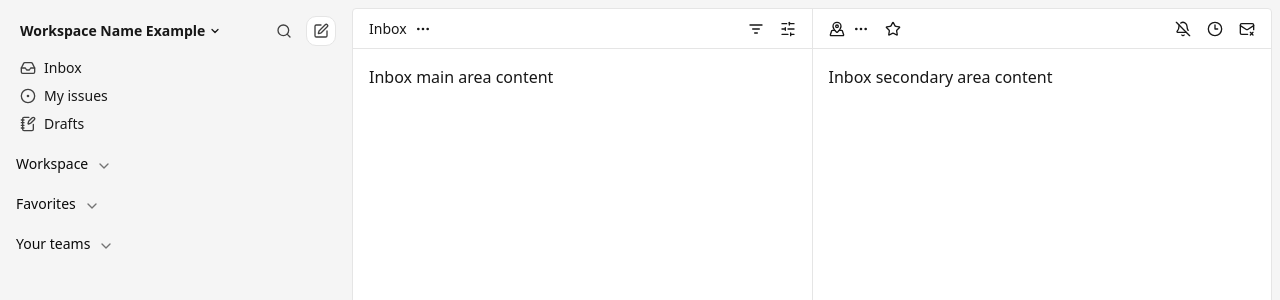
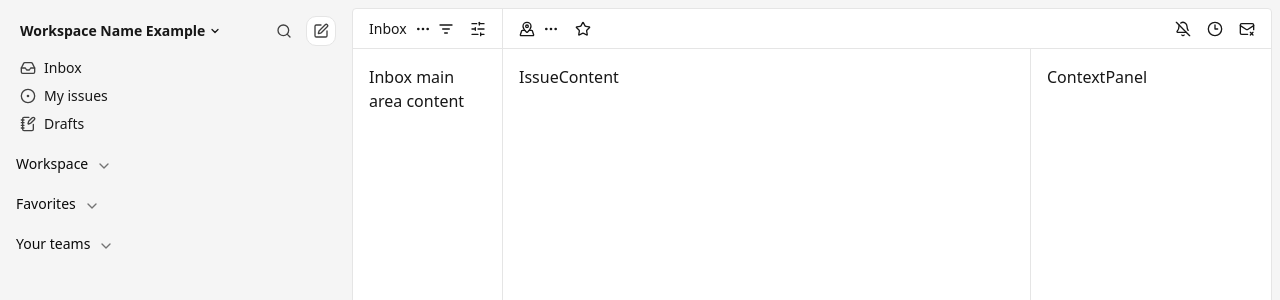
Before and after one commit to coding-wani/super-josefina, a Next.js app: page /inbox in a window 1280 px wide. Shown: the top 300 px of the page. Built offline with nearby package versions, Linux system fonts and the light colour scheme.

Commit message:
feat: add ContextPanel and IssueContent components; update SecondaryArea to support double width preset

```diff
--- /dev/null
+++ b/src/app/inbox/components/ContextPanel/ContextPanel.tsx
@@ -0,0 +1,10 @@
+import { colors } from "@/lib/colors";
+
+export default function ContextPanel() {
+  return (
+    <>
+      <div className={`border-l ${colors.border.primary}`} />
+      <div className="h-full p-4 w-60">ContextPanel</div>
+    </>
+  );
+}
--- /dev/null
+++ b/src/app/inbox/components/IssueContent/IssueContent.tsx
@@ -0,0 +1,3 @@
+export default function IssueContent() {
+  return <div className="h-full p-4 flex-1">IssueContent</div>;
+}
--- a/src/app/inbox/page.tsx
+++ b/src/app/inbox/page.tsx
@@ -8,6 +8,8 @@ import FavouriteSwitcher from "./components/SecondaryHeader/FavouriteSwitcher/Fa
 import SubscriptionSwitcher from "./components/SecondaryHeader/SubscriptionSwitcher/SubscriptionSwitcher";
 import SnoozeOptions from "./components/SecondaryHeader/SnoozeOptions/SnoozeOptions";
 import DeleteNotificationAction from "./components/SecondaryHeader/DeleteNotificationAction/DeleteNotificationAction";
+import IssueContent from "./components/IssueContent/IssueContent";
+import ContextPanel from "./components/ContextPanel/ContextPanel";
 
 export default function InboxPage() {
   return (
@@ -23,7 +25,7 @@ export default function InboxPage() {
         Inbox main area content
       </MainArea>
       <SecondaryArea
-        widthPreset="half"
+        widthPreset="double"
         leftHeaderComponents={[
           <Breadcrumbs key="breadcrumbs" />,
           <SecondaryActionsMenu key="secondary-actions" />,
@@ -35,7 +37,8 @@ export default function InboxPage() {
           <DeleteNotificationAction key="delete-notification-action" />,
         ]}
       >
-        Inbox secondary area content
+        <IssueContent />
+        <ContextPanel />
       </SecondaryArea>
     </>
   );
--- a/src/components/layout/Content/SecondaryArea/SecondaryArea.tsx
+++ b/src/components/layout/Content/SecondaryArea/SecondaryArea.tsx
@@ -6,7 +6,7 @@ import { colors } from "@/lib/colors";
 export interface SecondaryAreaProps {
   leftHeaderComponents?: ReactNode[];
   rightHeaderComponents?: ReactNode[];
-  widthPreset?: "default" | "half";
+  widthPreset?: "default" | "half" | "double";
   children: ReactNode;
 }
 
@@ -16,13 +16,24 @@ export function SecondaryArea({
   widthPreset = "default",
   children,
 }: SecondaryAreaProps) {
-  const widthClass = widthPreset === "half" ? "flex-1" : "w-80";
+  const getWidthClass = () => {
+    switch (widthPreset) {
+      case "half":
+        return "flex-1";
+      case "double":
+        return "w-[48rem]";
+      default:
+        return "w-80";
+    }
+  };
 
   return (
     <>
-      <div className={`border-l ${colors.border.primary} self-stretch`} />
+      <div className={`border-l ${colors.border.primary}`} />
       <aside
-        className={`${widthClass} overflow-auto flex flex-col ${colors.text.primary}`}
+        className={`${getWidthClass()} overflow-auto flex flex-col ${
+          colors.text.primary
+        }`}
         aria-label="Secondary content area"
       >
         <SecondaryHeader
--- a/src/components/layout/Content/SecondaryArea/SecondaryBody/SecondaryBody.tsx
+++ b/src/components/layout/Content/SecondaryArea/SecondaryBody/SecondaryBody.tsx
@@ -6,7 +6,7 @@ export interface SecondaryBodyProps {
 
 export function SecondaryBody({ children }: SecondaryBodyProps) {
   return (
-    <div className="flex-1 p-4 overflow-auto" aria-label="Secondary content">
+    <div className="flex-1 overflow-auto flex" aria-label="Secondary content">
       {children}
     </div>
   );
```
